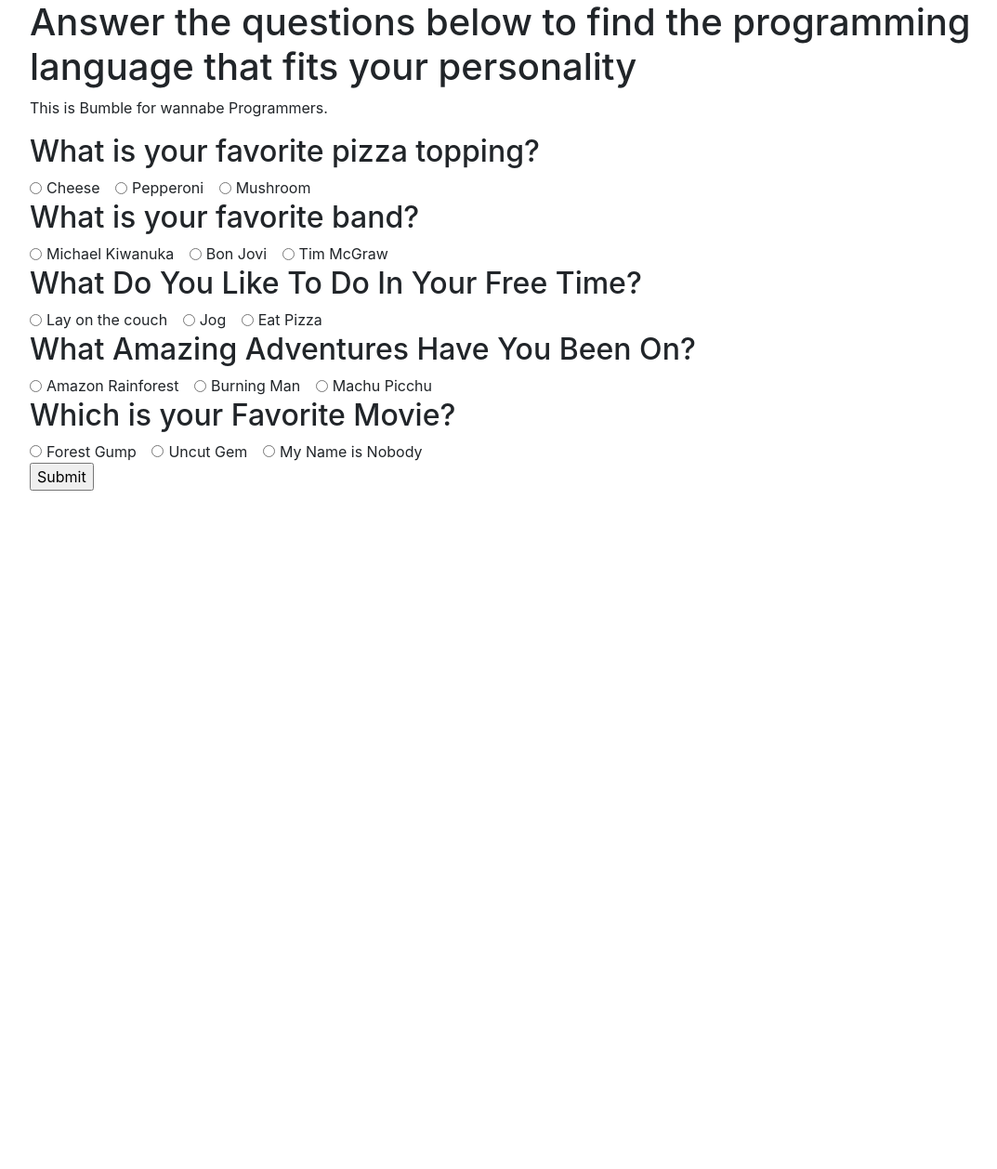
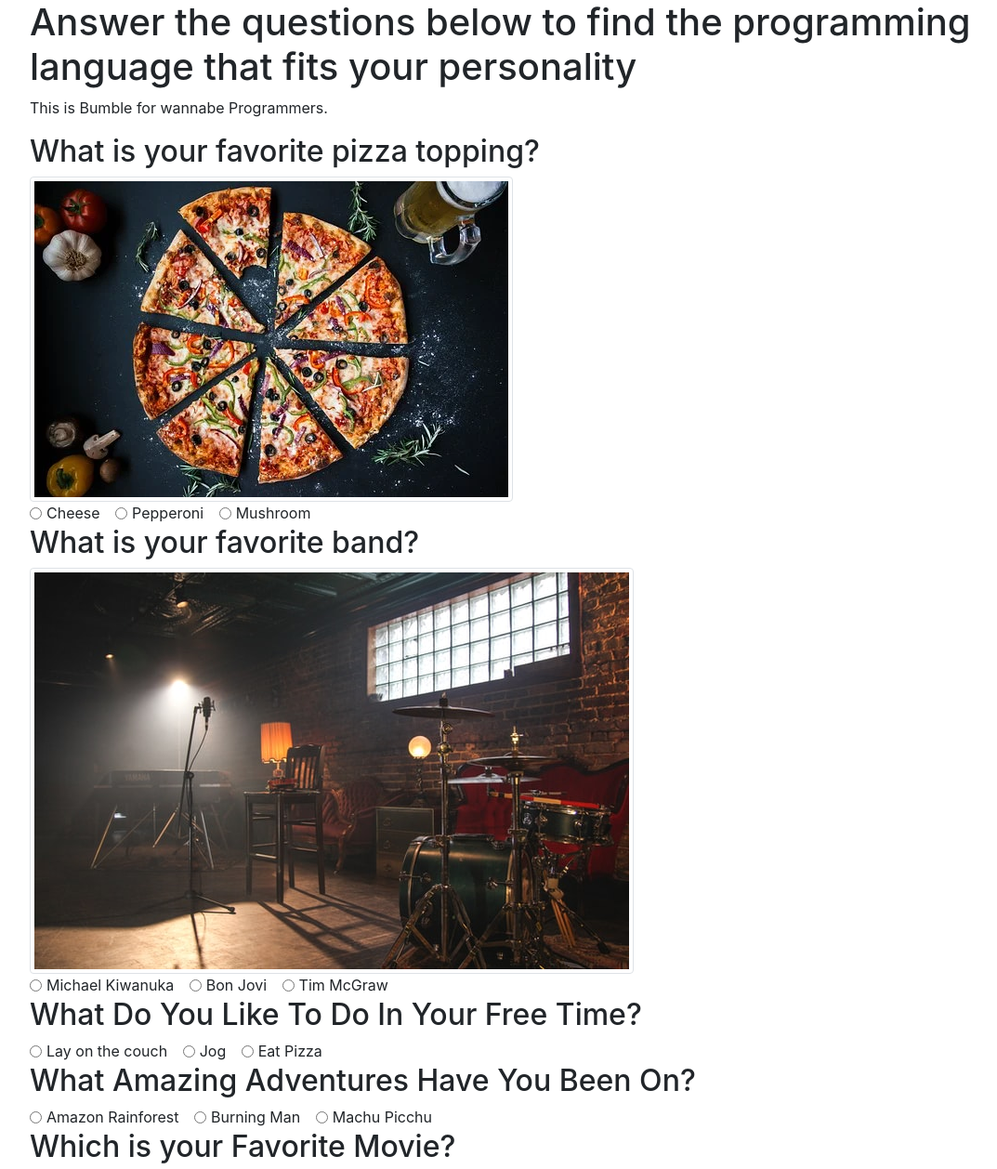
Before and after one commit to pearcy/language-suggester, a plain HTML site: page index.html in a window 1280 px wide. Shown: the top 1258 px of the page at 93% size, without its empty margins (53-1126 px from the left). Before the commit the page ends 800 px from the top, so only its background shows below. Drawn offline with Linux system fonts and the light colour scheme.

Commit message:
add images

```diff
--- a/index.html
+++ b/index.html
@@ -18,6 +18,9 @@
 
           <!-- Ques block 1 -->
           <h2>What is your favorite pizza topping?</h2>
+          <div class="image">
+            <img src="img/pizza-340.webp" class="img-fluid img-thumbnail" alt="Responsive image">
+          </div>
           <div class="form-check form-check-inline">
             <input class="form-check-input" type="radio" name="pizza" value="cheese">
             <label class="form-check-label">Cheese</label>
@@ -34,6 +37,9 @@
           <!-- Ques block 2 -->
 
           <h2>What is your favorite band?</h2>
+          <div class="image">
+            <img src="img/music.jpg" class="img-fluid img-thumbnail" alt="Responsive image">
+          </div>
           <div class="form-check form-check-inline">
             <input class="form-check-input" type="radio" name="band" value="kiwanuka">
             <label class="form-check-label">Michael Kiwanuka</label>
```
Also changed, not shown: img/music.jpg (added), img/pizza-340.webp (added).
